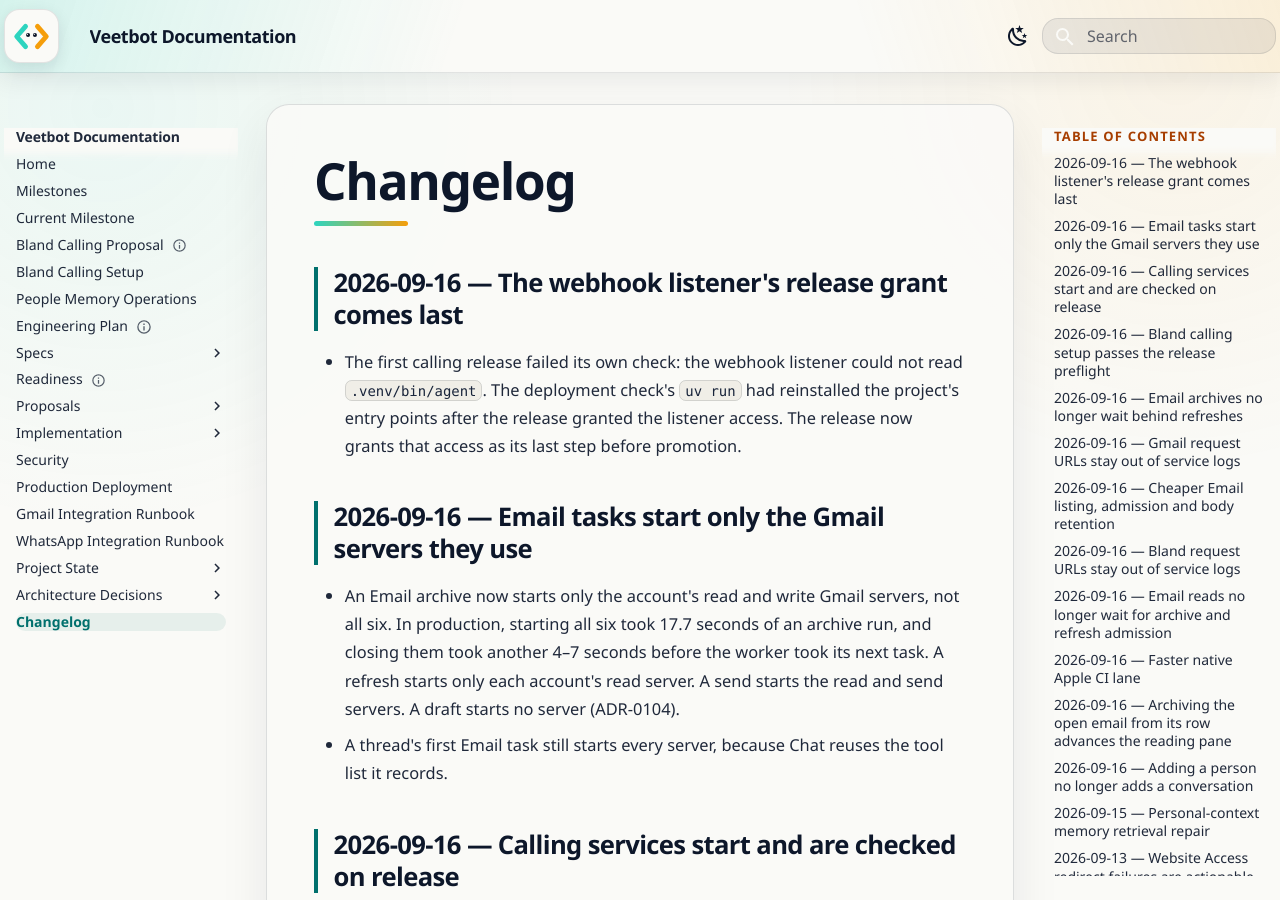
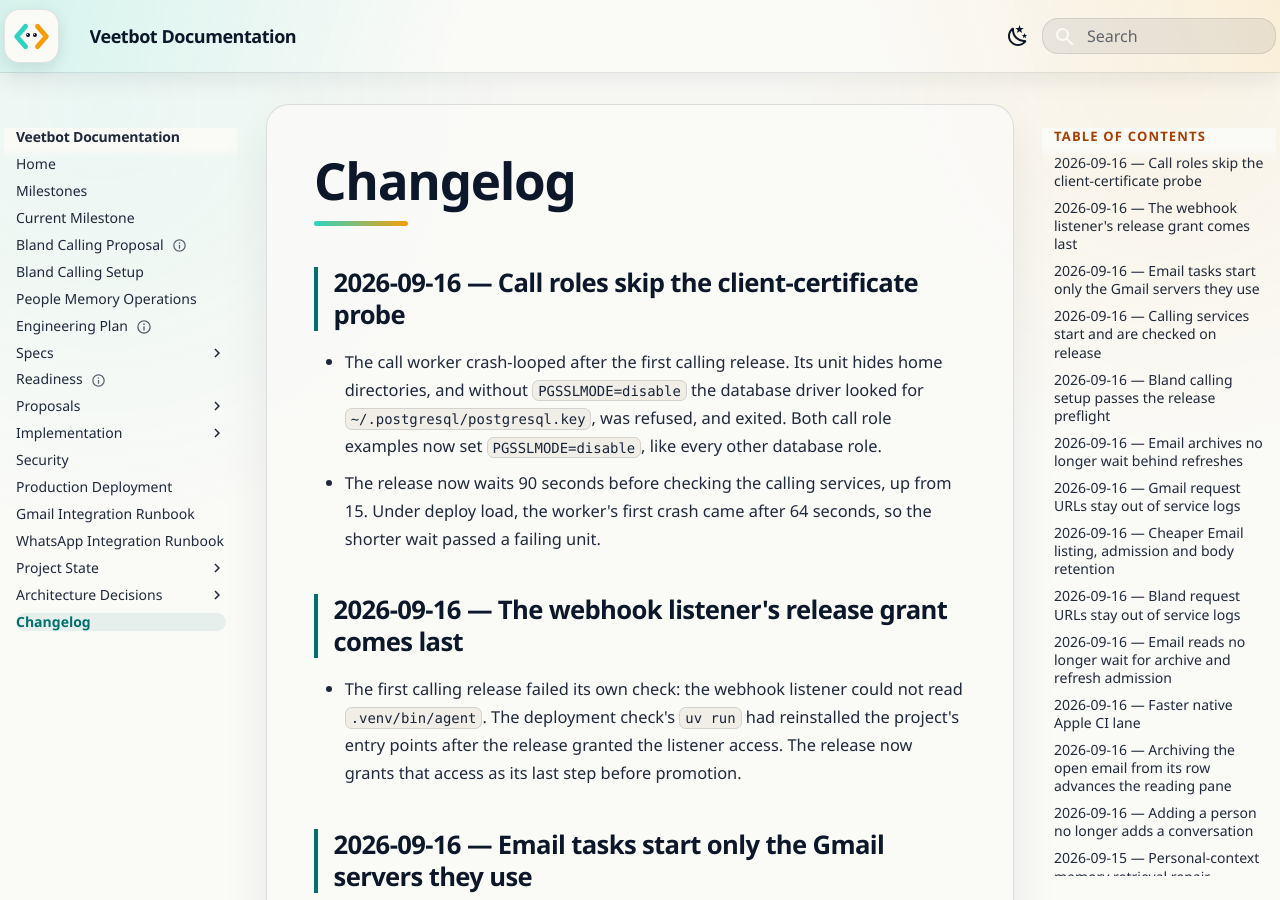
Before and after one commit to avitus/veetbot, an MkDocs documentation site: the page built from docs/changelog.md, in a window 1280 px wide and 900 px high. Built offline with MkDocs 1.6.1 and Material for MkDocs 9.7.7, drawn with Linux system fonts in a browser that asks for light colours.

Commit message:
fix: let the call roles connect under ProtectHome
After release 20260917-025840-4f13fae the call worker crash-looped more
than a hundred times: its unit sets ProtectHome=true, and without
PGSSLMODE=disable asyncpg stats ~/.postgresql/postgresql.key, gets
EACCES and exits. Every other database role example already disables
TLS for the loopback database; the two call role examples now do too,
and a toolchain test requires it of every role example with a
DATABASE_URL.

The release's post-promotion check waited only 15 seconds, and under
deploy load the worker's first crash came after 64 seconds, so the
failing unit passed. The default wait is now 90 seconds.

Reading-Lane: A
Co-Authored-By: Claude Opus 5 <noreply@anthropic.com>
Glen-Conversation: f20868e5-72e8-4af8-85de-8c35047cd012

```diff
--- a/docs/changelog.md
+++ b/docs/changelog.md
@@ -3,6 +3,16 @@ title: Changelog
 ---
 
 # Changelog
+
+## 2026-09-16 — Call roles skip the client-certificate probe
+
+- The call worker crash-looped after the first calling release. Its unit hides
+  home directories, and without `PGSSLMODE=disable` the database driver looked
+  for `~/.postgresql/postgresql.key`, was refused, and exited. Both call role
+  examples now set `PGSSLMODE=disable`, like every other database role.
+- The release now waits 90 seconds before checking the calling services, up
+  from 15. Under deploy load, the worker's first crash came after 64 seconds,
+  so the shorter wait passed a failing unit.
 
 ## 2026-09-16 — The webhook listener's release grant comes last
 
```
Also changed, not shown: docs/deployment.md (+1 -1 lines), 4 other files.
